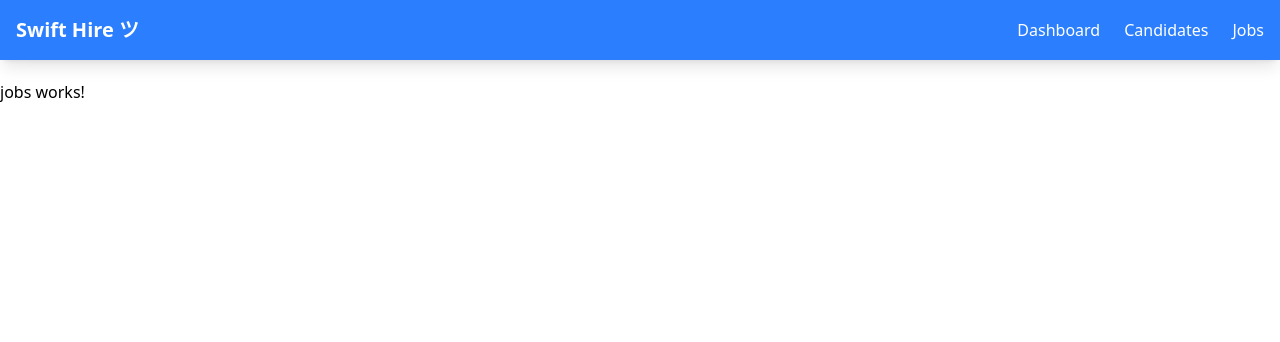
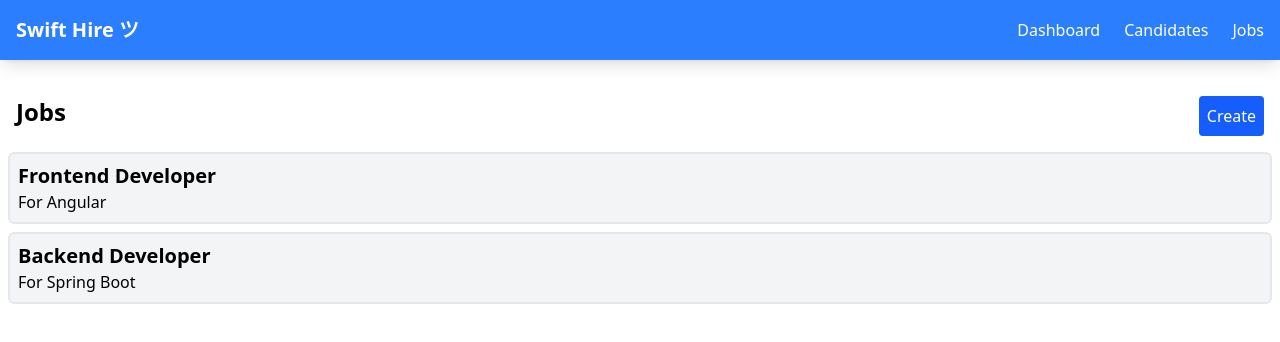
Before and after one commit to graphicCoder-ops/Swift-hire-UI, an Angular app: page /jobs in a window 1280 px wide. Shown: the top 342 px of the page. Built offline with nearby package versions, Linux system fonts and the light colour scheme.

Commit message:
job Service we will see in future what to do

```diff
--- a/package.json
+++ b/package.json
@@ -18,10 +18,10 @@
     "@angular/platform-browser": "^19.1.0",
     "@angular/platform-browser-dynamic": "^19.1.0",
     "@angular/router": "^19.1.0",
-    "@tailwindcss/postcss": "^4.0.0",
+    "@tailwindcss/postcss": "^4.0.3",
     "postcss": "^8.5.1",
     "rxjs": "~7.8.0",
-    "tailwindcss": "^4.0.0",
+    "tailwindcss": "^4.0.3",
     "tslib": "^2.3.0",
     "zone.js": "~0.15.0"
   },
--- a/src/app/jobs/jobs.component.html
+++ b/src/app/jobs/jobs.component.html
@@ -1 +1,10 @@
-<p>jobs works!</p>
+<div class="flex-auto">
+    <div class="flex justify-between m-4">
+        <div class="font-bold text-2xl">Jobs</div>
+        <div class="rounded-sm bg-blue-600 p-2 text-white cursor-pointer hover:bg-blue-500 active:bg-blue-800">Create</div>
+    </div>
+    <div class="p-2 bg-gray-100 border-2 border-gray-200 m-2 rounded-md" *ngFor="let item of list">
+        <div class="text-xl font-bold">{{item.title}}</div>
+        <div>{{item.description}}</div>
+</div>
+</div>
--- a/src/app/jobs/jobs.component.ts
+++ b/src/app/jobs/jobs.component.ts
@@ -1,11 +1,23 @@
-import { Component } from '@angular/core';
+import { Component, inject } from '@angular/core';
+import {JobService} from '../services/jobservice';
+import { CommonModule, NgFor } from '@angular/common';
+
+
+interface JobType{
+  id:number;
+  title:string;
+  description:string;
+  salary?:number|any;
+}
 
 @Component({
   selector: 'app-jobs',
-  imports: [],
+  imports: [CommonModule,NgFor],
   templateUrl: './jobs.component.html',
   styleUrl: './jobs.component.css'
 })
 export class JobsComponent {
+  private jobService = inject(JobService);
+   list:JobType[] = this.jobService.getJobs();
 
 }
--- /dev/null
+++ b/src/app/services/jobservice.ts
@@ -0,0 +1,24 @@
+import { Injectable } from '@angular/core';
+
+interface JobType {
+  id: number;
+  title: string;
+  description: string;
+  salary?: number | any;
+}
+
+@Injectable({
+  providedIn: 'root',
+})
+export class JobService {
+  getJobs(): JobType[] {
+    return [
+      {
+        id: 1,
+        title: 'Frontend Developer',
+        description: 'For Angular',
+      },
+      { id: 2, title: 'Backend Developer', description: 'For Spring Boot' },
+    ];
+  }
+}
```
Also changed, not shown: 1 other file (tests, documents, lock files or other folders).
